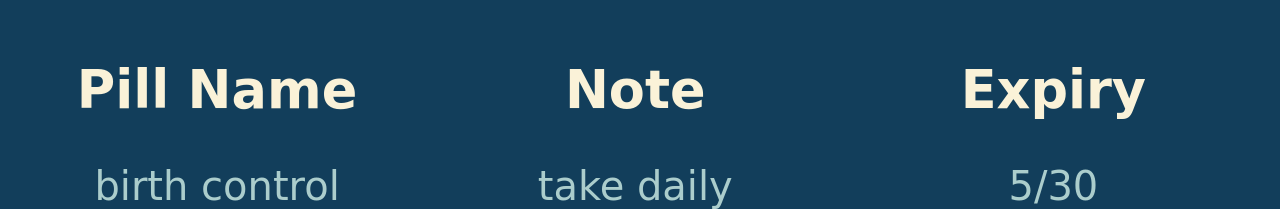
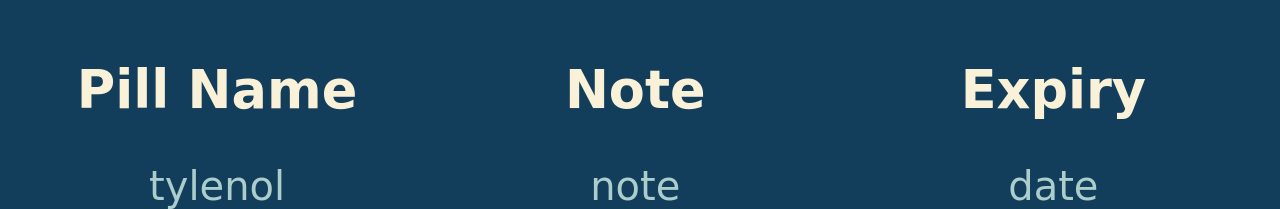
Before and after one commit to ameyam9/Medican, a Python web app: template templates/pill.html in a window 1280 px wide. Shown: the part 649-858 px from the top of the page. Run offline with Jinja, Linux system fonts and the light colour scheme; the template is opened without the code that fills it, so the values that code supplies are empty; some web fonts are replaced.

Commit message:
added data to html

```diff
--- /dev/null
+++ b/scripts/test.js
@@ -0,0 +1,5 @@
+
+///////////////Run at Program Start only
+const pillEntry = {
+  name:"tylenol",note:"note",expirydate:"date", time:"sometime"
+};
--- a/templates/pill.html
+++ b/templates/pill.html
@@ -39,18 +39,19 @@
     return i;
     }
     </script>
+
     <div class "row">
       <div class="column">
         <h2>Pill Name</h2>
-        <p>birth control</p>
+        <p id="pillName"></p>
       </div>
       <div class ="column">
         <h2>Note</h2>
-        <p>take daily</p>
+        <p id="note"></p>
       </div>
       <div class="column">
         <h2>Expiry</h2>
-        <p>5/30</p>
+        <p id="expirydate"></p>
       </div>
     </div>
     <div id ="button">
@@ -58,5 +59,16 @@
        <input id="submit_button" style="position:absolute; left:10px; top:10px;" value="Home" type="submit"><span></span>
     </form>
     </div>
+    <script src="..\scripts\test.js">
+    </script>
+    <script>
+      document.getElementById('pillName').innerHTML = pillEntry.name;
+    </script>
+    <script>
+      document.getElementById('note').innerHTML = pillEntry.note;
+    </script>
+    <script>
+      document.getElementById('expirydate').innerHTML = pillEntry.expirydate;
+    </script>
   </body>
 </html>
```
Also changed, not shown: 1 other file.
